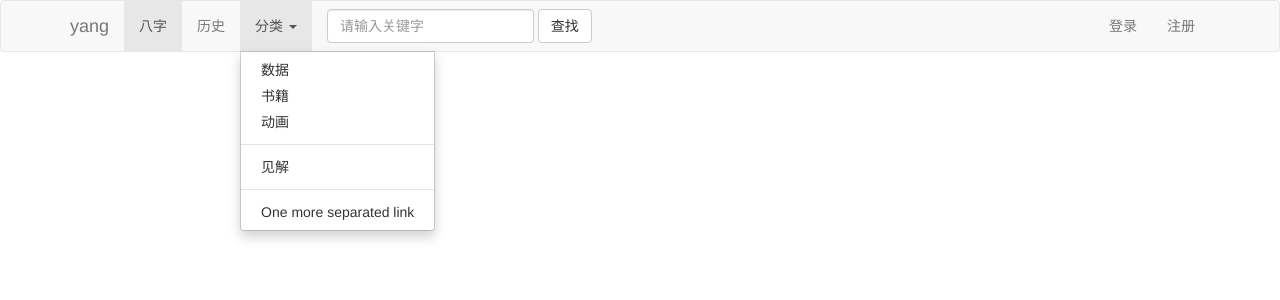
After one commit to 5Shandhas/Unrestrained, a Flask app: template templates/index.html in a window 1280 px wide, after a click on "分类". The commit adds this page. Shown: the top 300 px of the page. Run offline with Flask 2, Linux system fonts and the light colour scheme; the template is opened without the code that fills it, so the values that code supplies are empty.

Commit message:
ooo
何もない

```diff
--- /dev/null
+++ b/exts.py
@@ -0,0 +1,5 @@
+#encoding: utf-8
+
+from flask_sqlalchemy import SQLAlchemy
+
+db = SQLAlchemy()
--- a/mainapp.py
+++ b/mainapp.py
@@ -1,10 +1,10 @@
 from flask import Flask, render_template
 from forms import RegistrationForm, LoginForm
-
+import config
 app = Flask(__name__)
 
 app.config.update(DEBUG=True)
-app.config['SECRET_KEY'] = '15615156dhiuahdkbafiuwahfw'
+app.config.from_object(config)
 
 posts = [
 	{
@@ -16,7 +16,7 @@ posts = [
 @app.route("/")
 @app.route("/home")
 def mainapp():
-	return render_template('main.html', posts=posts, title='About')
+	return render_template('index.html', posts=posts, title='About')
 
 @app.route("/about")
 def about():
--- /dev/null
+++ b/models.py
@@ -0,0 +1,3 @@
+#encoding: utf-8
+
+from exts import db
--- /dev/null
+++ b/templates/index.html
@@ -0,0 +1,60 @@
+<!DOCTYPE html>
+<html lang="en">
+    <head>
+        <meta http-equiv="Content-Type" content="text/html;charset=UTF-8">
+        <title>首页-杨靖博的flask页面</title>
+
+    <!-- 最新版本的 Bootstrap 核心 CSS 文件 -->
+<link rel="stylesheet" href="https://cdn.jsdelivr.net/npm/bootstrap@3.3.7/dist/css/bootstrap.min.css" integrity="sha384-BVYiiSIFeK1dGmJRAkycuHAHRg32OmUcww7on3RYdg4Va+PmSTsz/K68vbdEjh4u" crossorigin="anonymous">
+
+<script src="https://cdn.bootcss.com/jquery/3.3.1/jquery.min.js"></script>
+<!-- 最新的 Bootstrap 核心 JavaScript 文件 -->
+<script src="https://cdn.jsdelivr.net/npm/bootstrap@3.3.7/dist/js/bootstrap.min.js" integrity="sha384-Tc5IQib027qvyjSMfHjOMaLkfuWVxZxUPnCJA7l2mCWNIpG9mGCD8wGNIcPD7Txa" crossorigin="anonymous"></script>
+    </head>
+    <body>
+        <nav class="navbar navbar-default">
+            <div class="container">
+              <!-- Brand and toggle get grouped for better mobile display -->
+              <div class="navbar-header">
+                <button type="button" class="navbar-toggle collapsed" data-toggle="collapse" data-target="#bs-example-navbar-collapse-1" aria-expanded="false">
+                  <span class="sr-only">Toggle navigation</span>
+                  <span class="icon-bar"></span>
+                  <span class="icon-bar"></span>
+                  <span class="icon-bar"></span>
+                </button>
+                <a class="navbar-brand" href="#">yang</a>
+              </div>
+
+              <!-- Collect the nav links, forms, and other content for toggling -->
+              <div class="collapse navbar-collapse" id="bs-example-navbar-collapse-1">
+                <ul class="nav navbar-nav">
+                  <li class="active"><a href="#">八字 <span class="sr-only">(current)</span></a></li>
+                  <li><a href="#">历史</a></li>
+                  <li class="dropdown">
+                    <a href="#" class="dropdown-toggle" data-toggle="dropdown" role="button" aria-haspopup="true" aria-expanded="false">分类 <span class="caret"></span></a>
+                    <ul class="dropdown-menu">
+                      <li><a href="#">数据</a></li>
+                      <li><a href="#">书籍</a></li>
+                      <li><a href="#">动画</a></li>
+                      <li role="separator" class="divider"></li>
+                      <li><a href="#">见解</a></li>
+                      <li role="separator" class="divider"></li>
+                      <li><a href="#">One more separated link</a></li>
+                    </ul>
+                  </li>
+                </ul>
+                <form class="navbar-form navbar-left">
+                  <div class="form-group">
+                    <input type="text" class="form-control" placeholder="请输入关键字">
+                  </div>
+                  <button type="submit" class="btn btn-default">查找</button>
+                </form>
+                <ul class="nav navbar-nav navbar-right">
+                  <li><a href="#">登录</a></li>
+                  <li><a href="#">注册</a></li>
+                </ul>
+              </div><!-- /.navbar-collapse -->
+            </div><!-- /.container-fluid -->
+          </nav>
+    </body>
+</html>
--- a/templates/login.html
+++ b/templates/login.html
@@ -7,7 +7,7 @@
             <fieldset class="form-group">
                 <legend class="border-bottom mb-4">Join Today</legend>
                 <dir class="form-group">
-                    {{ form. }}
+
                 </dir>
             </fieldset>
         </form>
```
Also changed, not shown: config.py (+15 -1 lines), manage.py (added, +17 -0 lines), 1 other file.
